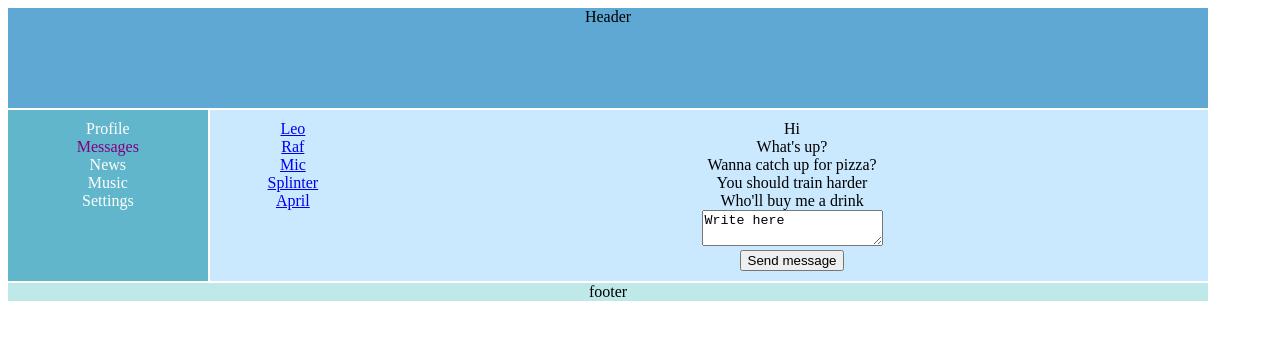
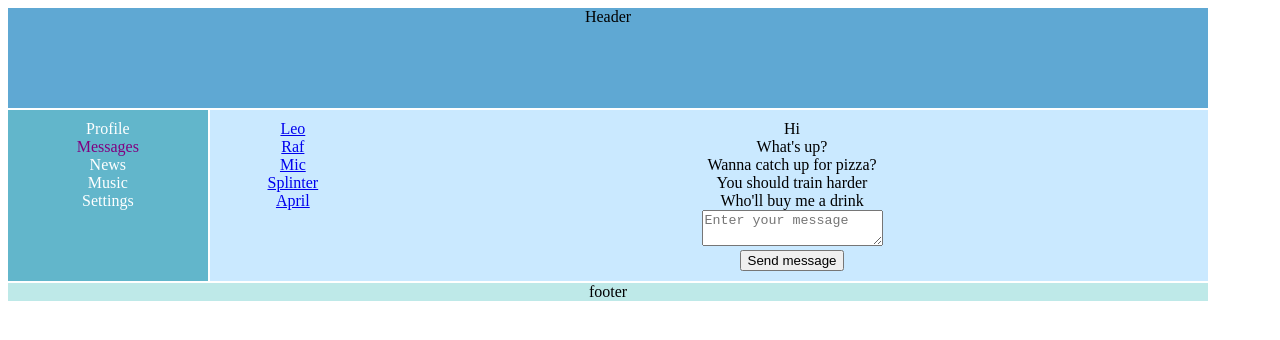
Before and after one commit to AleksandrStark/my-project, a React (Create React App) app: page /dialogs in a window 1280 px wide. Shown: the top 340 px of the page. Built offline with nearby package versions, Linux system fonts and the light colour scheme.

Commit message:
placeholder

```diff
--- a/src/components/dialogs/Dialogs.js
+++ b/src/components/dialogs/Dialogs.js
@@ -35,6 +35,7 @@ const Dialogs = (props) => {
 				{messagesElements}
 				<div>
 					<textarea
+						placeholder="Enter your message"
 						onChange={onTypeMessage}
 						value={props.state.newMessageBody}
 					></textarea>
--- a/src/components/profile/myPosts/MyPosts.js
+++ b/src/components/profile/myPosts/MyPosts.js
@@ -30,7 +30,11 @@ const MyPosts = (props) => {
 		<div className={classes.postBlock}>
 			<h3>My Posts</h3>
 			<div>
-				<textarea onChange={onPostChange} value={props.state.newPostText} />
+				<textarea
+					placeholder="Write your post"
+					onChange={onPostChange}
+					value={props.state.newPostText}
+				/>
 			</div>
 			<div>
 				<button onClick={onAddPost}> addPost </button>
--- a/src/redux/myStore.js
+++ b/src/redux/myStore.js
@@ -32,7 +32,7 @@ let store = {
 					img: 'https://avatars.mds.yandex.net/i?id=c1091b2c2f708a036a775977db057184-5241083-images-thumbs&n=13',
 				},
 			],
-			newPostText: 'Write your message',
+			newPostText: '',
 		},
 
 		messagesPage: {
@@ -50,7 +50,7 @@ let store = {
 				{ id: 4, message: 'You should train harder' },
 				{ id: 5, message: "Who'll buy me a drink" },
 			],
-			newMessageBody: 'Write here',
+			newMessageBody: '',
 		},
 
 		sidebar: {},
```
